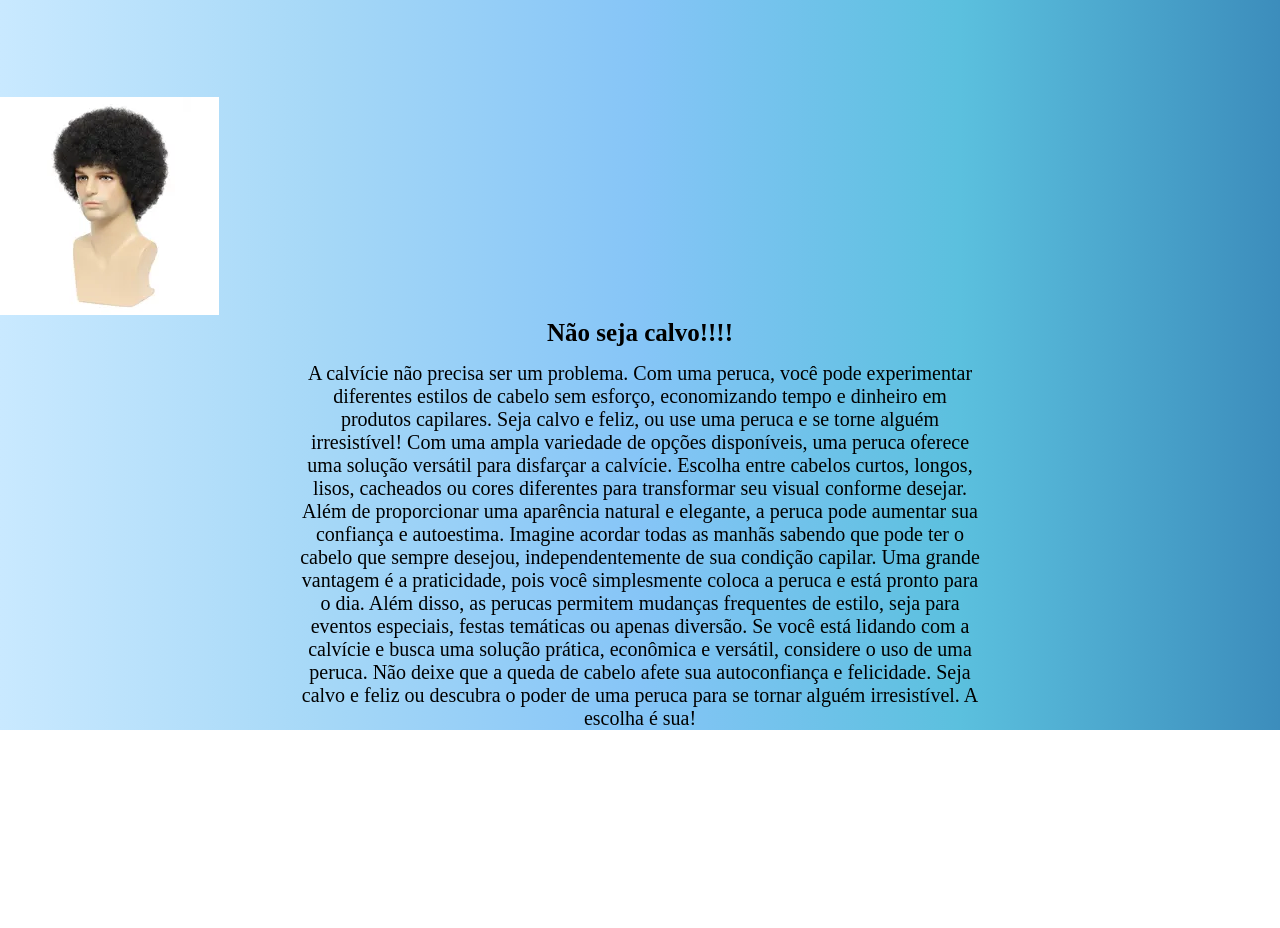
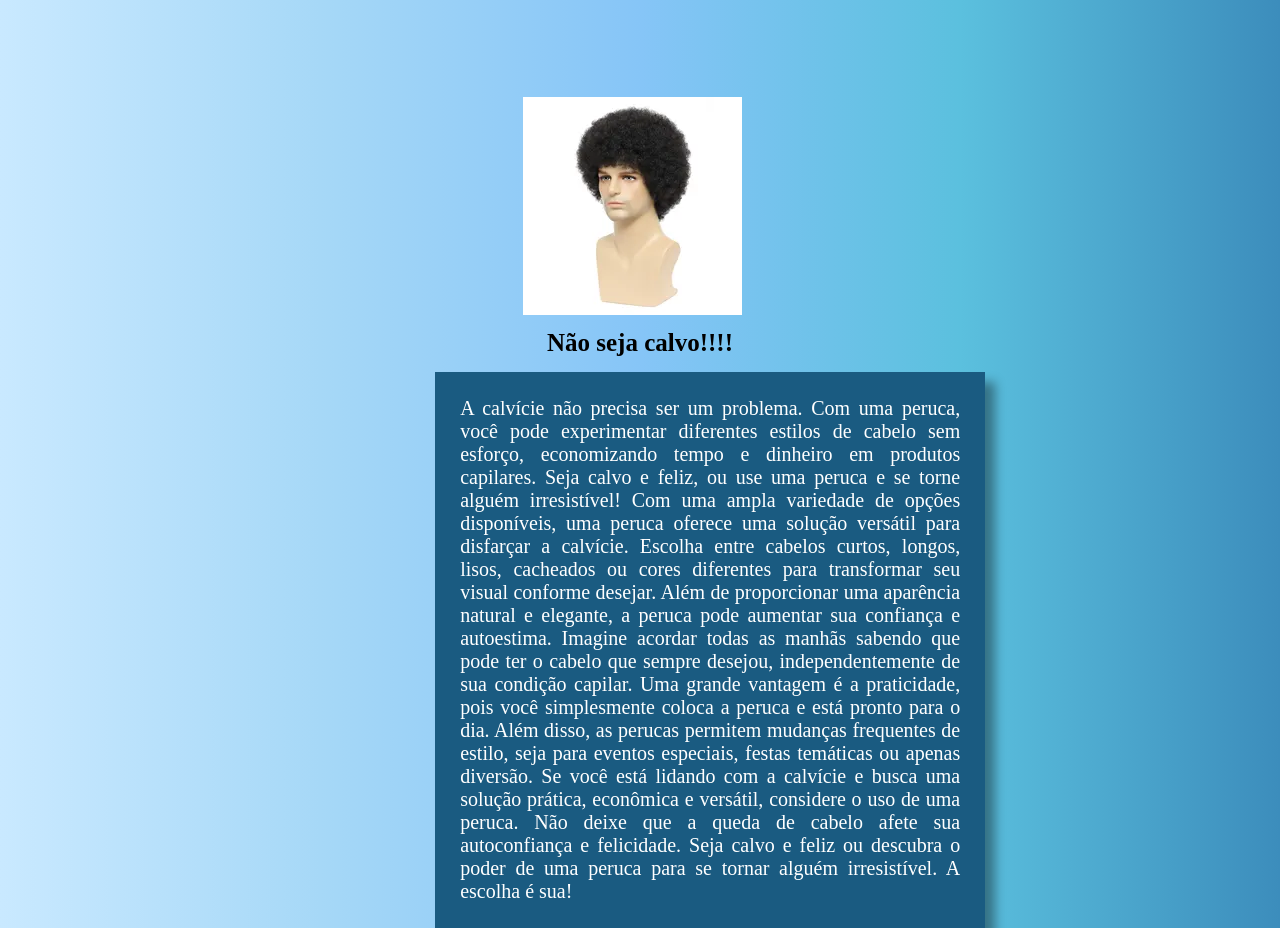
Before and after one commit to MIBFIAP/Checkpoint-2-Javascript, a plain HTML site: page Pages/index.html in a window 1280 px wide. Shown: the part 275-1203 px from the top of the page. Before the commit the page ends 1005 px from the top, so only its background shows below. Drawn offline with nearby package versions, Linux system fonts and the light colour scheme.

Commit message:
CSS atualizado

```diff
--- a/Style/style.css
+++ b/Style/style.css
@@ -187,6 +187,24 @@ svg {
     margin-right: 10px;
 }
 
+#carrossel{
+    align-items: center;
+    margin-left: 40.85%;
+    padding-bottom: 10px;
+}
+/** Card **/
+.card {
+    flex-direction: column;
+    justify-content: center;
+    width: 500px;
+    padding: 25px;
+    background-color: #1a5b81;
+    text-align: justify;
+    color: #fff;
+    box-shadow: 10px 10px 10px rgba(0, 0, 0, 0.389);
+    margin-left: 34%;
+}
+
 /*Pagina Inicial*/
 
 #Principal {
```
